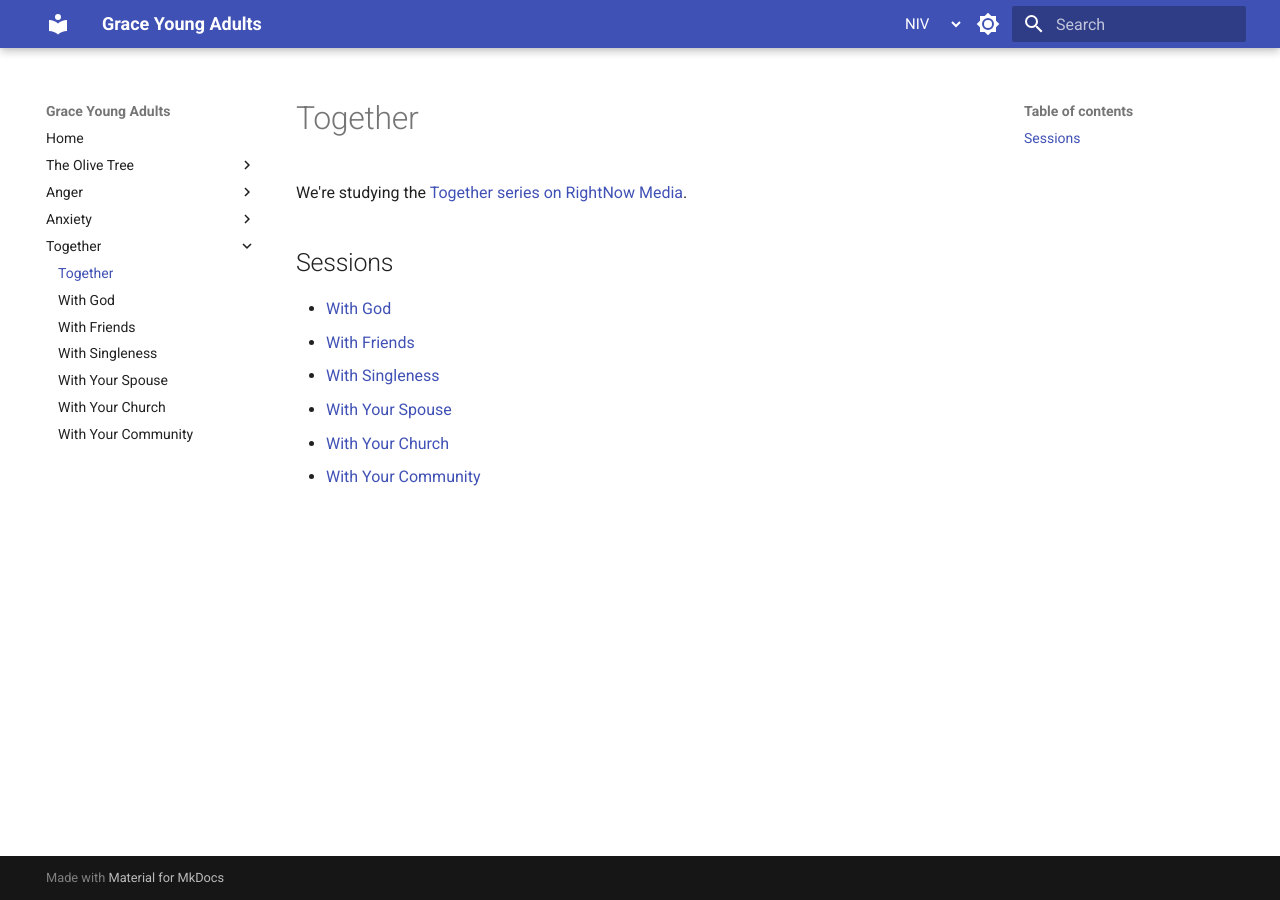
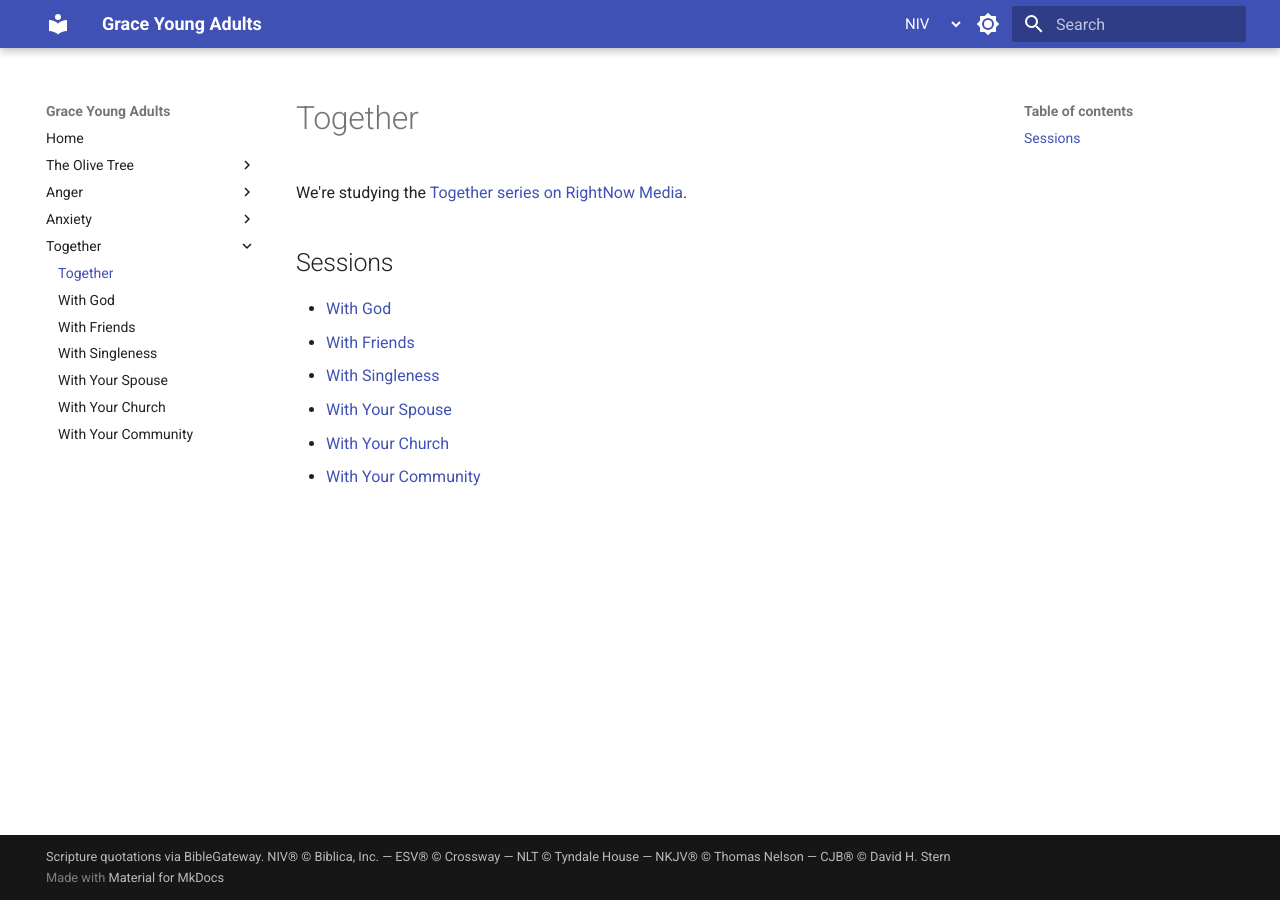
Before and after one commit to sethreno/grace-ya, an MkDocs documentation site: the page built from source/together/index.md, in a window 1280 px wide. Built offline with MkDocs 1.6.1 and Material for MkDocs 9.7.7, drawn with Linux system fonts in a browser that asks for light colours.

Commit message:
add attribution for bible publishers and biblegateway.com

```diff
--- a/mkdocs.yml
+++ b/mkdocs.yml
@@ -1,5 +1,12 @@
 site_name: Grace Young Adults
 site_url: https://example.com
+copyright: >-
+  Scripture quotations via <a href="https://www.biblegateway.com" target="_blank">BibleGateway</a>.
+  NIV&reg; &copy; <a href="https://www.biblica.com" target="_blank">Biblica, Inc.</a> &mdash;
+  ESV&reg; &copy; <a href="https://www.crossway.org" target="_blank">Crossway</a> &mdash;
+  NLT &copy; <a href="https://www.tyndale.com" target="_blank">Tyndale House</a> &mdash;
+  NKJV&reg; &copy; <a href="https://www.thomasnelson.com" target="_blank">Thomas Nelson</a> &mdash;
+  CJB&reg; &copy; <a href="https://messianicjewish.net" target="_blank">David H. Stern</a>
 docs_dir: source
 site_dir: docs
 
```
